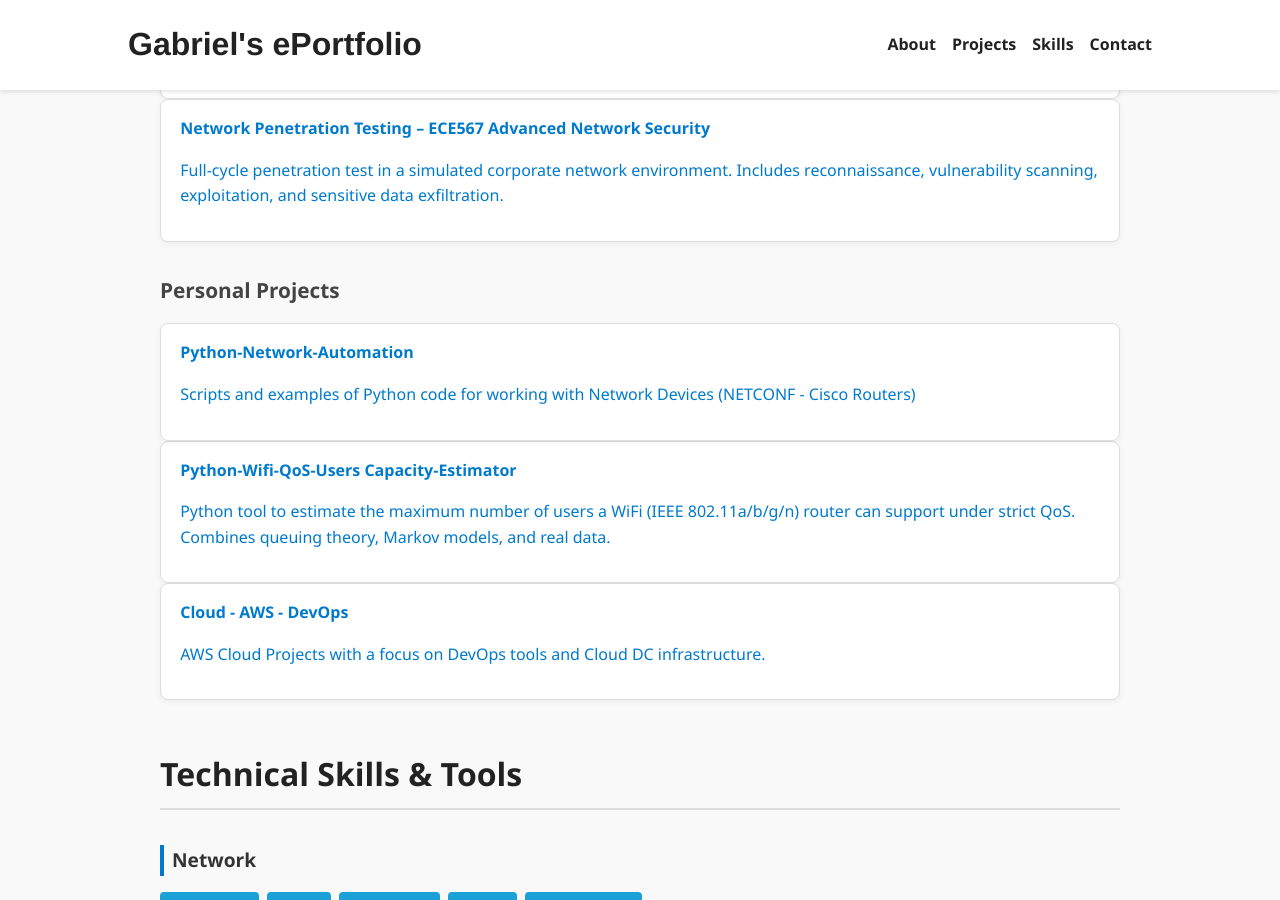
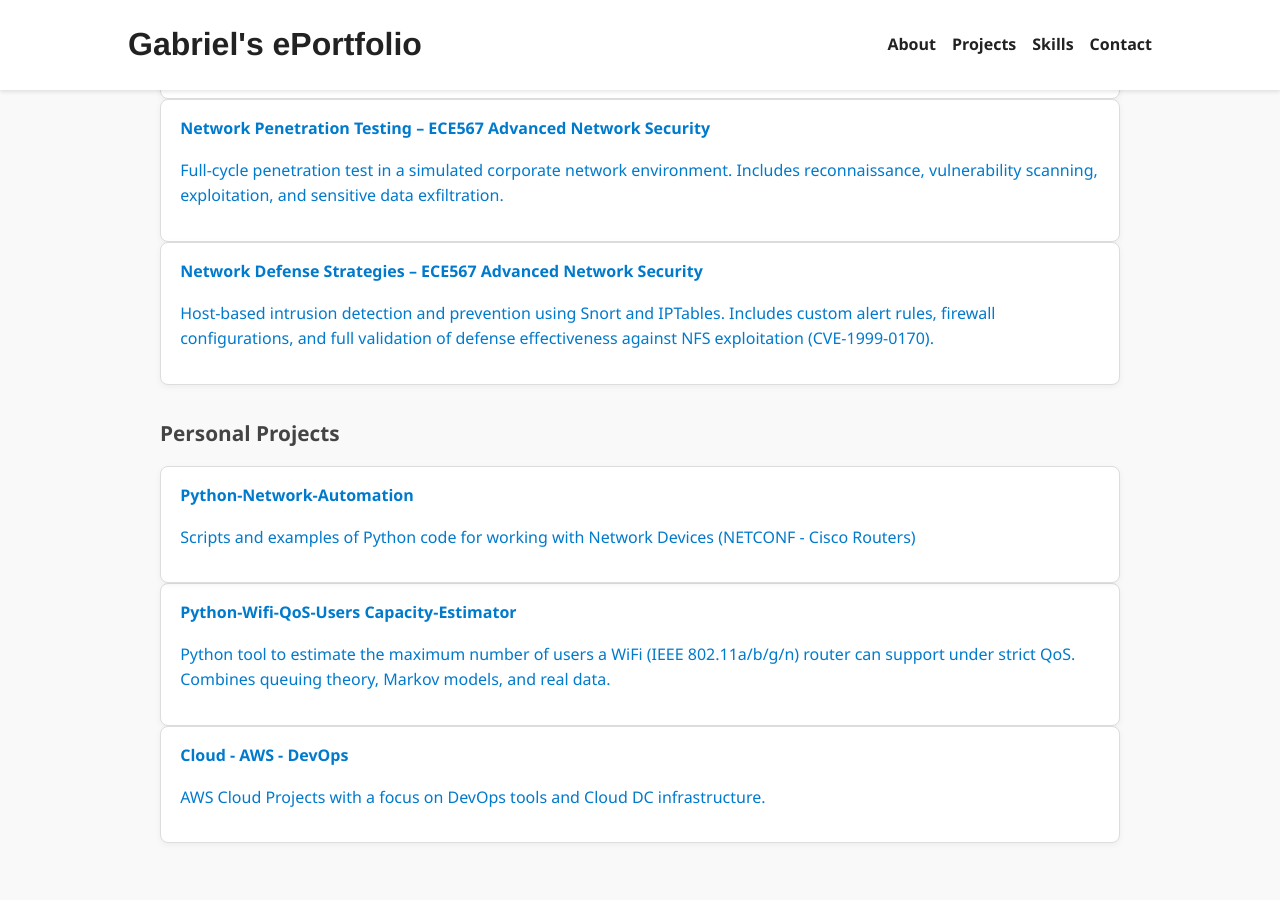
Before and after one commit to GabrielNetSec/GabrielNetSec.github.io, a Jekyll site: the page index.html, which Jekyll copies as it is, in a window 1280 px wide and 900 px high, scrolled down 2090 px. Built offline with Jekyll 4.4.1, drawn with Linux system fonts in a browser that asks for light colours.

Commit message:
Update index.html

```diff
--- a/index.html
+++ b/index.html
@@ -118,6 +118,13 @@
       <p><a href="https://github.com/GabrielNetSec/Pentesting-Red-Team/tree/main/ECE567-Adv-Network-security" target="_blank">
       Full-cycle penetration test in a simulated corporate network environment. Includes reconnaissance, vulnerability scanning, exploitation, and sensitive data exfiltration.</a></p>
   </div>
+
+  <div class="project-card">
+      <h4>Network Defense Strategies – ECE567 Advanced Network Security</h4>
+      <p><a href="https://github.com/GabrielNetSec/SOC-Blue-Team/tree/main/ECE567-Defense-Strategies" target="_blank">
+      Host-based intrusion detection and prevention using Snort and IPTables. Includes custom alert rules, firewall configurations, and full validation of defense effectiveness against NFS exploitation (CVE-1999-0170).</a></p>
+  </div>
+
 
   <h3>Personal Projects</h3>
   <div class="project-grid">
```
